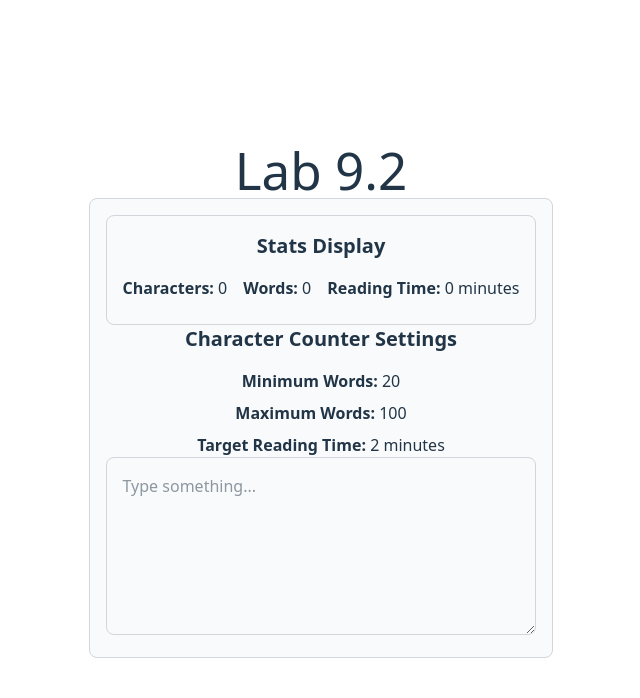
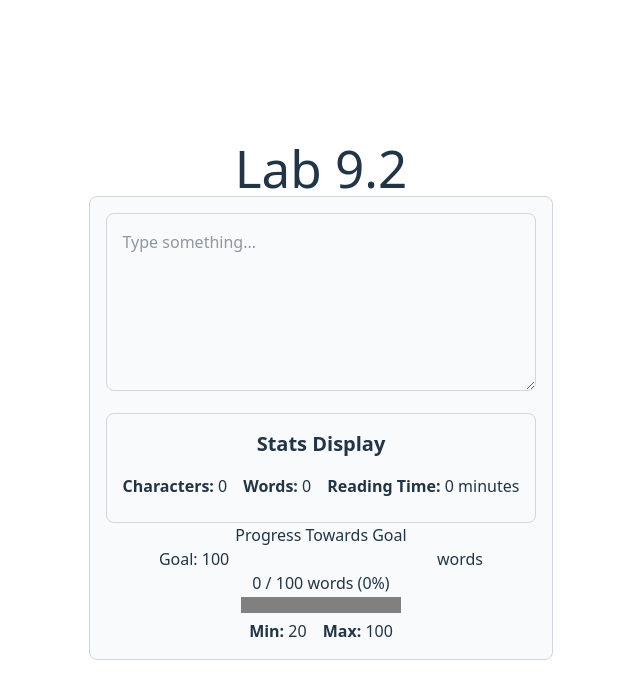
Before and after one commit to IvanDok13/2025-rtt-54, a React (Vite) app in the folder mod9/lab9.2/: page / in a window 1280 px wide. Shown: the top 698 px of the page, without its empty margins (319-959 px from the left). Built offline with nearby package versions, Linux system fonts and the light colour scheme.

Commit message:
feat: update conponent with new features

```diff
--- a/mod9/lab9.2/src/components/CharacterCounter/CharacterCounter.tsx
+++ b/mod9/lab9.2/src/components/CharacterCounter/CharacterCounter.tsx
@@ -1,24 +1,29 @@
 import { useState } from 'react';
 import type { CharacterCounterProps } from '../../types';
+import { WORDS_PER_MINUTE } from '../../utils/const';
+import ProgressIndicator from '../ProgressIndicator/ProgressIndicator';
 import { StatsDisplay } from '../StatsDisplay/StatsDisplay';
 import { TextInput } from '../TextInput/TextInput';
 
 export function CharacterCounter({
   minWords = 0,
   maxWords = Infinity,
-  targetReadingTime = 0,
 }: CharacterCounterProps) {
   const [text, setText] = useState('');
-  // const [wordGoal, setWordGoal] = useState(100);
+  const [wordGoal, setWordGoal] = useState(100);
 
-  const handleChange = (newText: string) => {
+  const handleTextChange = (newText: string) => {
     setText(newText);
+  };
+
+  const handleGoalChange = (maxWords: number) => {
+    setWordGoal(maxWords);
   };
 
   const calculateStats = (text: string) => {
     const characterCount = text.length;
     const wordCount = text.trim() ? text.trim().split(/\s+/).length : 0;
-    const readingTime = Math.ceil(wordCount / 200);
+    const readingTime = Math.ceil(wordCount / WORDS_PER_MINUTE);
 
     return {
       characterCount,
@@ -27,34 +32,31 @@ export function CharacterCounter({
     };
   };
 
+  const { wordCount } = calculateStats(text);
+
   return (
     <div className='p-4 border border-gray-300 rounded-lg bg-gray-50'>
+      <div className='mb-4'>
+        <TextInput
+          onTextChange={handleTextChange}
+          initialValue={text}
+          placeholder={'Type something...'}
+        />
+      </div>
       <StatsDisplay stats={calculateStats(text)} />
-
-      <h2 className='text-xl font-semibold mb-4'>Character Counter Settings</h2>
-      <ul className='space-y-2'>
-        <li>
-          <strong>Minimum Words:</strong> {minWords}
-        </li>
-        <li>
-          <strong>Maximum Words:</strong>{' '}
-          {maxWords === Infinity ? 'No limit' : maxWords}
-        </li>
-        <li>
-          <strong>Target Reading Time:</strong>{' '}
-          {targetReadingTime === 0
-            ? 'No target'
-            : `${targetReadingTime} minute${
-                targetReadingTime !== 1 ? 's' : ''
-              }`}
-        </li>
-      </ul>
-
-      <TextInput
-        onTextChange={handleChange}
-        initialValue={text}
-        placeholder={'Type something...'}
+      <ProgressIndicator
+        currentCount={wordCount}
+        goal={wordGoal}
+        onGoalChange={handleGoalChange}
       />
+      <div className='flex flex-row justify-center gap-4 text-center'>
+        <p>
+          <strong>Min:</strong> {minWords}
+        </p>
+        <p>
+          <strong>Max:</strong> {maxWords}
+        </p>
+      </div>
     </div>
   );
 }
--- /dev/null
+++ b/mod9/lab9.2/src/utils/const.ts
@@ -0,0 +1 @@
+export const WORDS_PER_MINUTE = 200;
```
